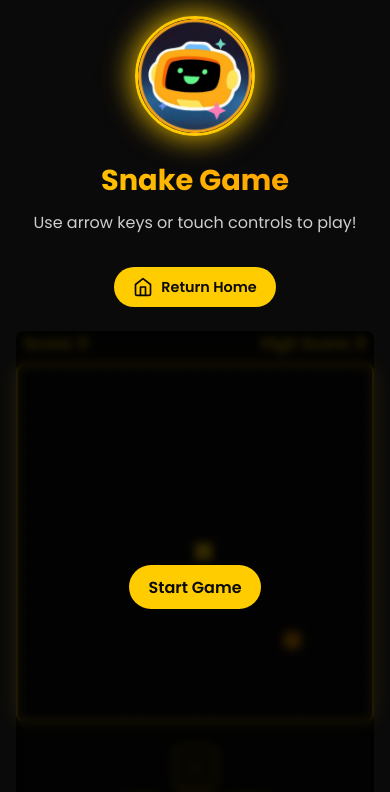
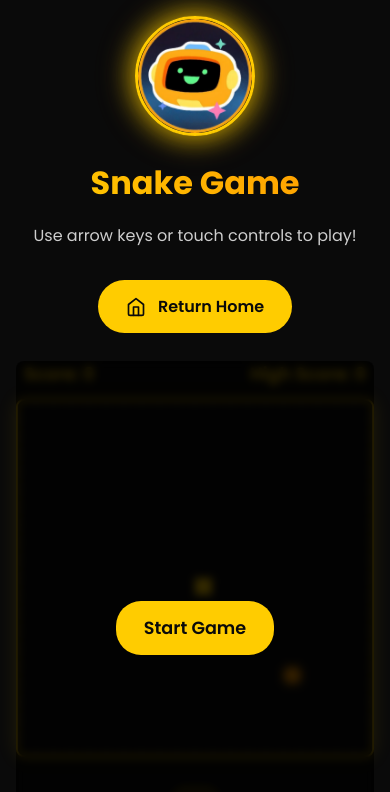
Before and after one commit to LucasCzechia/boltbot, a Next.js app: page /snake in a window 390 px wide. Shown: the top 792 px of the page. Built offline with nearby package versions, Linux system fonts and the light colour scheme.

Commit message:
Update snake.css

```diff
--- a/styles/misc/snake.css
+++ b/styles/misc/snake.css
@@ -1,4 +1,4 @@
-/* styles/misc/snake.css */
+/* /styles/misc/snake.css */
 :root {
   --primary: #ffcc00;
   --primary-dark: #ff9900;
@@ -26,6 +26,7 @@
   height: 100%;
   z-index: 1;
   overflow: hidden;
+  pointer-events: none;
 }
 
 .star {
@@ -54,8 +55,8 @@
 }
 
 .game-logo {
-  width: 120px !important;
-  height: 120px !important;
+  width: 180px !important;
+  height: 180px !important;
   border: 3px solid var(--primary);
   border-radius: 50%;
   padding: 0;
@@ -66,9 +67,9 @@
 }
 
 .game-header h1 {
-  font-size: 2.5rem;
+  font-size: 3rem;
   color: var(--light);
-  margin-bottom: 0.5rem;
+  margin-bottom: 1rem;
   background: linear-gradient(45deg, var(--primary), var(--primary-dark));
   -webkit-background-clip: text;
   -webkit-text-fill-color: transparent;
@@ -76,7 +77,7 @@
 
 .game-header p {
   color: rgba(255, 255, 255, 0.8);
-  font-size: 1.1rem;
+  font-size: 1.2rem;
 }
 
 .navigation-actions {
@@ -88,14 +89,15 @@
 .home-button {
   display: flex;
   align-items: center;
-  gap: 0.5rem;
-  padding: 0.75rem 1.5rem;
+  gap: 0.75rem;
+  padding: 1rem 2rem;
   background: var(--primary);
   color: var(--dark);
   border-radius: 50px;
   font-weight: 600;
   text-decoration: none;
   transition: all 0.3s ease;
+  font-size: 1.1rem;
 }
 
 .home-button:hover {
@@ -112,14 +114,14 @@
 .game-stats {
   display: flex;
   justify-content: space-between;
-  margin-bottom: 0.5rem;
+  margin-bottom: 0.75rem;
   padding: 0 0.5rem;
 }
 
 .stat {
   color: var(--primary);
   font-weight: 600;
-  font-size: 1.1rem;
+  font-size: 1.2rem;
 }
 
 .game-canvas {
@@ -147,13 +149,13 @@
 }
 
 .play-button {
-  padding: 0.75rem 1.5rem;
+  padding: 1rem 2rem;
   background: var(--primary);
   color: var(--dark);
   border: none;
   border-radius: 25px;
   font-weight: 600;
-  font-size: 1.1rem;
+  font-size: 1.2rem;
   cursor: pointer;
   transition: all 0.3s ease;
 }
@@ -164,25 +166,25 @@
 }
 
 .mobile-controls {
-  margin-top: 1rem;
+  margin-top: 1.5rem;
   display: none;
 }
 
 .controls-row {
   display: flex;
   justify-content: center;
-  gap: 0.5rem;
-  margin: 0.25rem 0;
+  gap: 0.75rem;
+  margin: 0.5rem 0;
 }
 
 .direction-button {
-  width: 50px;
-  height: 50px;
+  width: 60px;
+  height: 60px;
   background: rgba(255, 204, 0, 0.1);
-  border: 1px solid var(--primary);
-  border-radius: 8px;
+  border: 2px solid var(--primary);
+  border-radius: 12px;
   color: var(--primary);
-  font-size: 1.5rem;
+  font-size: 1.8rem;
   cursor: pointer;
   transition: all 0.2s ease;
   display: flex;
@@ -237,8 +239,13 @@
     gap: 1rem;
   }
 
+  .game-logo {
+    width: 140px !important;
+    height: 140px !important;
+  }
+
   .game-header h1 {
-    font-size: 2rem;
+    font-size: 2.5rem;
   }
 
   .game-header p {
@@ -250,32 +257,44 @@
   }
 
   .navigation-actions {
-    margin-bottom: 0.5rem;
+    margin-bottom: 0.75rem;
   }
 
   .home-button {
-    padding: 0.6rem 1.2rem;
-    font-size: 0.9rem;
+    padding: 0.875rem 1.75rem;
+    font-size: 1rem;
   }
 
   .stat {
-    font-size: 1rem;
+    font-size: 1.1rem;
+  }
+
+  .direction-button {
+    width: 50px;
+    height: 50px;
+    font-size: 1.5rem;
   }
 }
 
 @media (max-width: 480px) {
+  .game-logo {
+    width: 120px !important;
+    height: 120px !important;
+  }
+
   .game-header h1 {
-    font-size: 1.8rem;
+    font-size: 2rem;
   }
 
   .direction-button {
     width: 45px;
     height: 45px;
     font-size: 1.2rem;
+    border-width: 1px;
   }
 
   .play-button {
-    padding: 0.6rem 1.2rem;
-    font-size: 1rem;
+    padding: 0.875rem 1.75rem;
+    font-size: 1.1rem;
   }
 }
```
